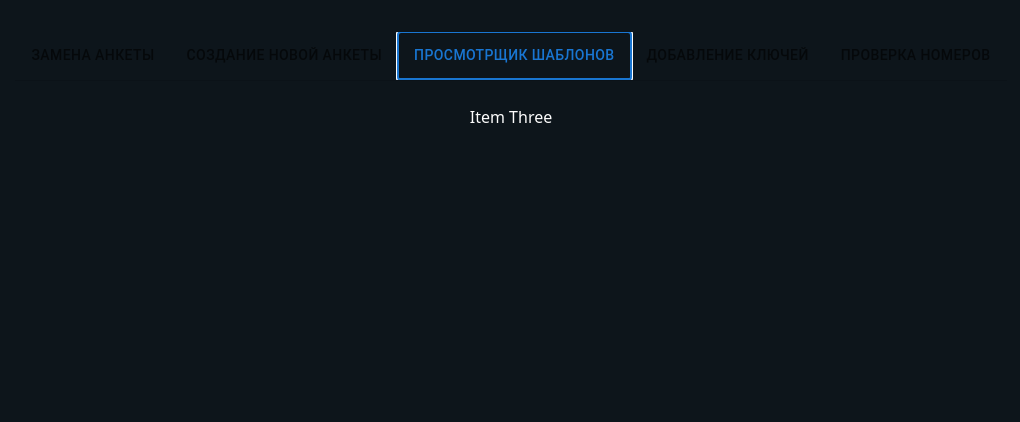
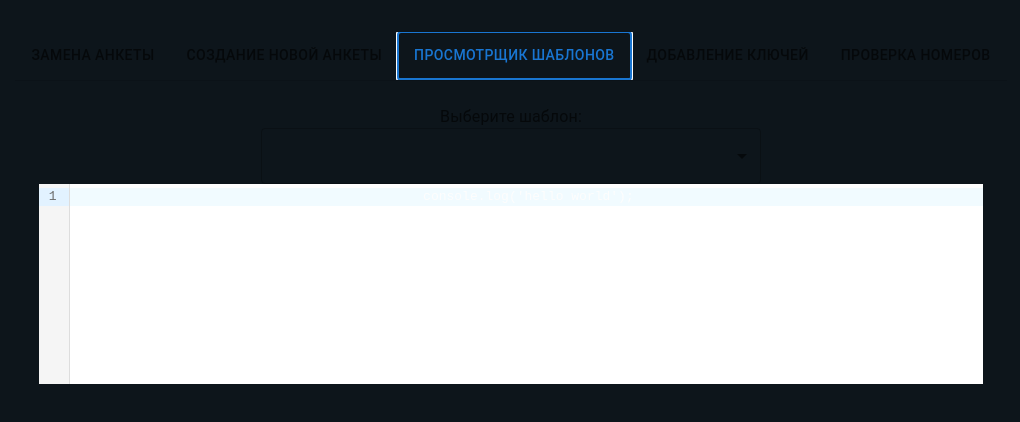
Before and after one commit to AmazingMoose/survey-auto, a React (Vite) app in the folder survey-auto/: page / in a window 1280 px wide. Both pictures are taken after a click on the tab "ПРОСМОТРЩИК ШАБЛОНОВ". Shown: the top 422 px of the page, without its empty margins (129-1149 px from the left). Built offline with nearby package versions, Linux system fonts and the light colour scheme.

Commit message:
Add TemplateViewer

```diff
--- a/survey-auto/package.json
+++ b/survey-auto/package.json
@@ -16,6 +16,8 @@
     "@mui/icons-material": "^7.2.0",
     "@mui/material": "^7.2.0",
     "@mui/styled-engine-sc": "^7.2.0",
+    "@uiw/react-codemirror": "^4.24.0",
+    "codemirror": "^6.0.2",
     "react": "^19.1.0",
     "react-dom": "^19.1.0",
     "styled-components": "^6.1.19"
--- a/survey-auto/src/App.jsx
+++ b/survey-auto/src/App.jsx
@@ -4,6 +4,7 @@ import Tab from '@mui/material/Tab';
 import Box from '@mui/material/Box';
 import './App.css'
 import UpdateSurveyPanel from './components/UpdateSurveyPanel';
+import TemplateViewer from './components/TemplateViewer';
 
 
 function TabContentWrapper(props) {
@@ -60,7 +61,7 @@ function App() {
           Item Two
         </TabContentWrapper>
         <TabContentWrapper value={value} index={2}>
-          Item Three
+          <TemplateViewer/>
         </TabContentWrapper>
         <TabContentWrapper value={value} index={3}>
           Item Four
--- /dev/null
+++ b/survey-auto/src/components/CustomSelect.jsx
@@ -0,0 +1,32 @@
+import MenuItem from '@mui/material/MenuItem'
+import InputLabel from '@mui/material/InputLabel'
+import FormControl from '@mui/material/FormControl'
+import Select from '@mui/material/Select'
+
+const CustomSelect = ({headerName, value, onChange: handleChange, options}) => {
+    return (
+        <>
+            <InputLabel color='primary'>{headerName}</InputLabel>
+            <FormControl style={{ width: 500}}>
+                <Select
+                    variant='outlined'
+                    labelId="demo-simple-select-label"
+                    onChange={handleChange}
+                    value={value}
+                >
+                    {
+                        options.map(option => (
+                            <MenuItem
+                                key={option.id}
+                                value={option.id}
+                            >
+                                {option.name}
+                            </MenuItem>))
+                    }
+                </Select>
+            </FormControl>
+        </>
+    )
+}
+
+export default CustomSelect
--- /dev/null
+++ b/survey-auto/src/components/TemplateViewer.jsx
@@ -0,0 +1,42 @@
+import { useState, useCallback } from 'react'
+import CustomSelect from './CustomSelect'
+import CodeMirror from '@uiw/react-codemirror'
+
+const TemplateViewer = () => {
+    const [template, setTemplate] = useState('')
+    const [templateText, setTemplateText] = useState("console.log('hello world');")
+
+    const handleChange = (event) => {
+        setTemplate(event.target.value)
+    }
+
+    const options = [
+        {id: 10, name: "Template1"},
+        {id: 20, name: "Template2"},
+        {id: 30, name: "Template3"},
+        {id: 40, name: "Template4"},
+    ]
+
+    const onChange = useCallback((val, viewUpdate) => {
+        console.log('val:', val);
+        setTemplateText(val);
+    }, []);
+
+    return (
+        <>
+            <CustomSelect
+                headerName="Выберите шаблон:"
+                options={options}
+                value={template}
+                onChange={handleChange}
+            />
+            <CodeMirror
+                value={templateText}
+                height="200px"
+                onChange={onChange}
+            />
+        </>
+    )
+}
+
+export default TemplateViewer
--- a/survey-auto/src/components/UpdateSurveyPanel.jsx
+++ b/survey-auto/src/components/UpdateSurveyPanel.jsx
@@ -4,23 +4,29 @@ import Autocomplete from '@mui/material/Autocomplete'
 import Checkbox from '@mui/material/Checkbox'
 import CheckBoxOutlineBlankIcon from '@mui/icons-material/CheckBoxOutlineBlank'
 import CheckBoxIcon from '@mui/icons-material/CheckBox'
-import Select from '@mui/material/Select'
 import TextField from '@mui/material/TextField'
 import InputLabel from '@mui/material/InputLabel'
-import MenuItem from '@mui/material/MenuItem'
-import FormControl from '@mui/material/FormControl'
 import Button from '@mui/material/Button'
+import CustomSelect from './CustomSelect'
 
 const icon = <CheckBoxOutlineBlankIcon fontSize="small" />
 const checkedIcon = <CheckBoxIcon fontSize="small" />
 
-function UpdateSurveyPanel() {
+const UpdateSurveyPanel = () => {
 
-    const [template, setTemplate] = useState(0)
+    const options = [
+        {id: 10, name: "Template1"},
+        {id: 20, name: "Template2"},
+        {id: 30, name: "Template3"},
+        {id: 40, name: "Template4"},
+    ]
+
+    const [template, setTemplate] = useState('')
 
     const handleChange = (event) => {
         setTemplate(event.target.value)
     }
+
 
     return (
         <Stack width='100%' spacing={1} sx={{alignItems: 'center'}}>
@@ -53,15 +59,12 @@ function UpdateSurveyPanel() {
                     )}
                 )}
             />
-            <InputLabel color='primary'>Выберите шаблон:</InputLabel>
-            <FormControl style={{ width: 500}}>
-                <Select variant='outlined' labelId="demo-simple-select-label" onChange={handleChange} value={template}>
-                    <MenuItem value={10}>Template1</MenuItem>
-                    <MenuItem value={20}>Template2</MenuItem>
-                    <MenuItem value={30}>Template3</MenuItem>
-                    <MenuItem value={40}>Template4</MenuItem>
-                </Select>
-            </FormControl>
+            <CustomSelect
+                headerName="Выберите шаблон:"
+                options={options}
+                value={template}
+                onChange={handleChange}
+            />
             <Button variant='contained'>Применить</Button>
         </Stack>
     )
```
Also changed, not shown: 1 other file (tests, documents, lock files or other folders).
